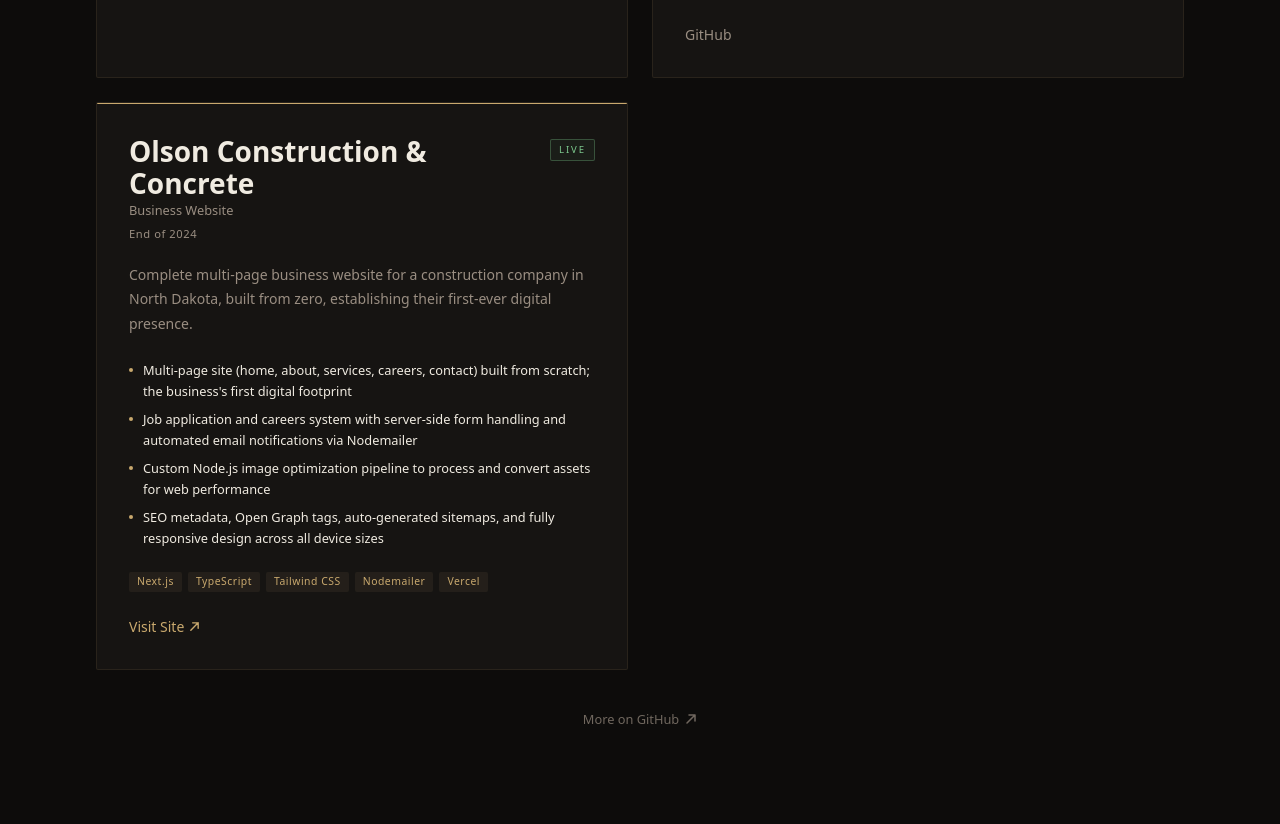
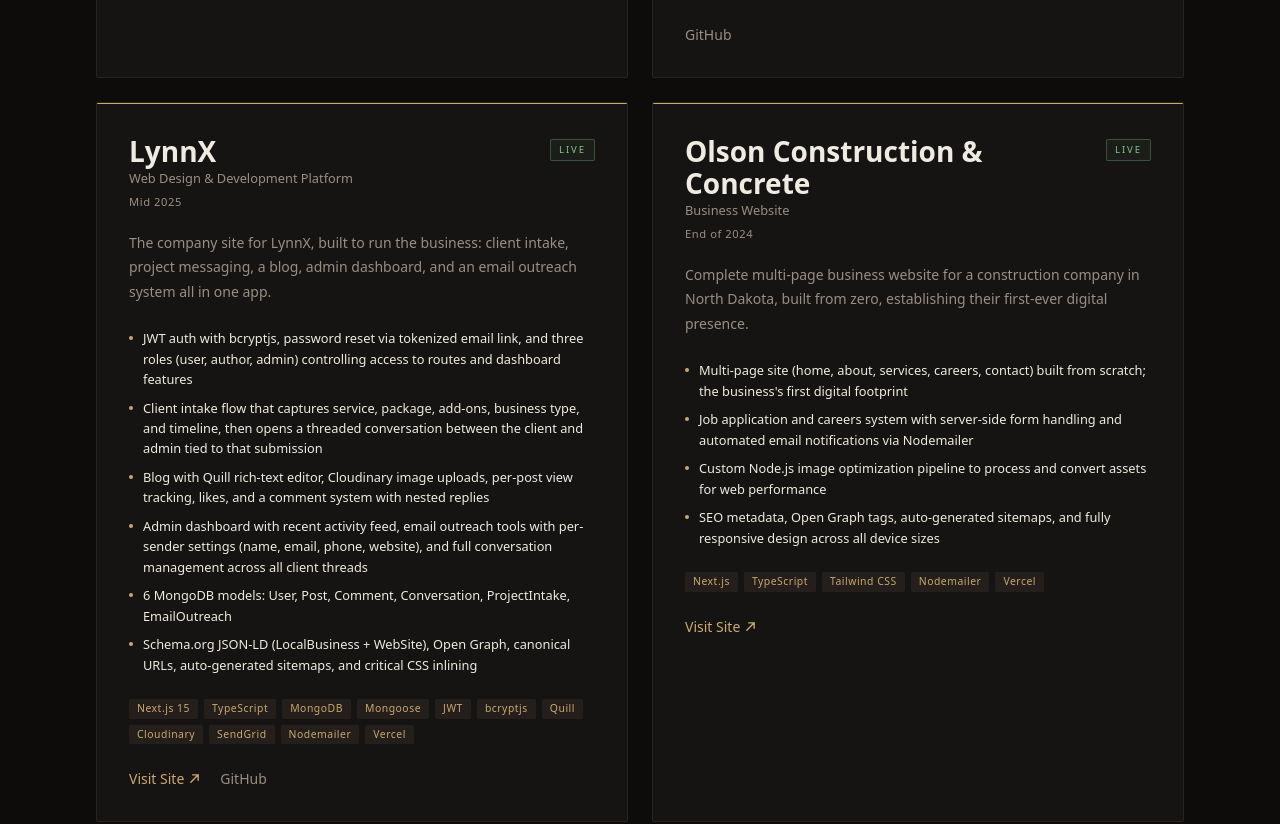
Before and after one commit to sarahlynnx/portfolio, a Next.js app: page / in a window 1280 px wide. Shown: the part 4360-5184 px from the top of the page. Built offline with nearby package versions, Linux system fonts and the light colour scheme.

Commit message:
feat: add LynnX project details to projects data

```diff
--- a/src/data/projects.ts
+++ b/src/data/projects.ts
@@ -70,6 +70,37 @@
     ],
   },
   {
+    title: "LynnX",
+    subtitle: "Web Design & Development Platform",
+    status: "Live",
+    period: "Mid 2025",
+    url: "https://lynnx.dev",
+    githubUrl: "https://github.com/sarahlynnx/lynnxDevelopment",
+    technologies: [
+      "Next.js 15",
+      "TypeScript",
+      "MongoDB",
+      "Mongoose",
+      "JWT",
+      "bcryptjs",
+      "Quill",
+      "Cloudinary",
+      "SendGrid",
+      "Nodemailer",
+      "Vercel",
+    ],
+    description:
+      "The company site for LynnX, built to run the business: client intake, project messaging, a blog, admin dashboard, and an email outreach system all in one app.",
+    highlights: [
+      "JWT auth with bcryptjs, password reset via tokenized email link, and three roles (user, author, admin) controlling access to routes and dashboard features",
+      "Client intake flow that captures service, package, add-ons, business type, and timeline, then opens a threaded conversation between the client and admin tied to that submission",
+      "Blog with Quill rich-text editor, Cloudinary image uploads, per-post view tracking, likes, and a comment system with nested replies",
+      "Admin dashboard with recent activity feed, email outreach tools with per-sender settings (name, email, phone, website), and full conversation management across all client threads",
+      "6 MongoDB models: User, Post, Comment, Conversation, ProjectIntake, EmailOutreach",
+      "Schema.org JSON-LD (LocalBusiness + WebSite), Open Graph, canonical URLs, auto-generated sitemaps, and critical CSS inlining",
+    ],
+  },
+  {
     title: "Olson Construction & Concrete",
     subtitle: "Business Website",
     status: "Live",
```
